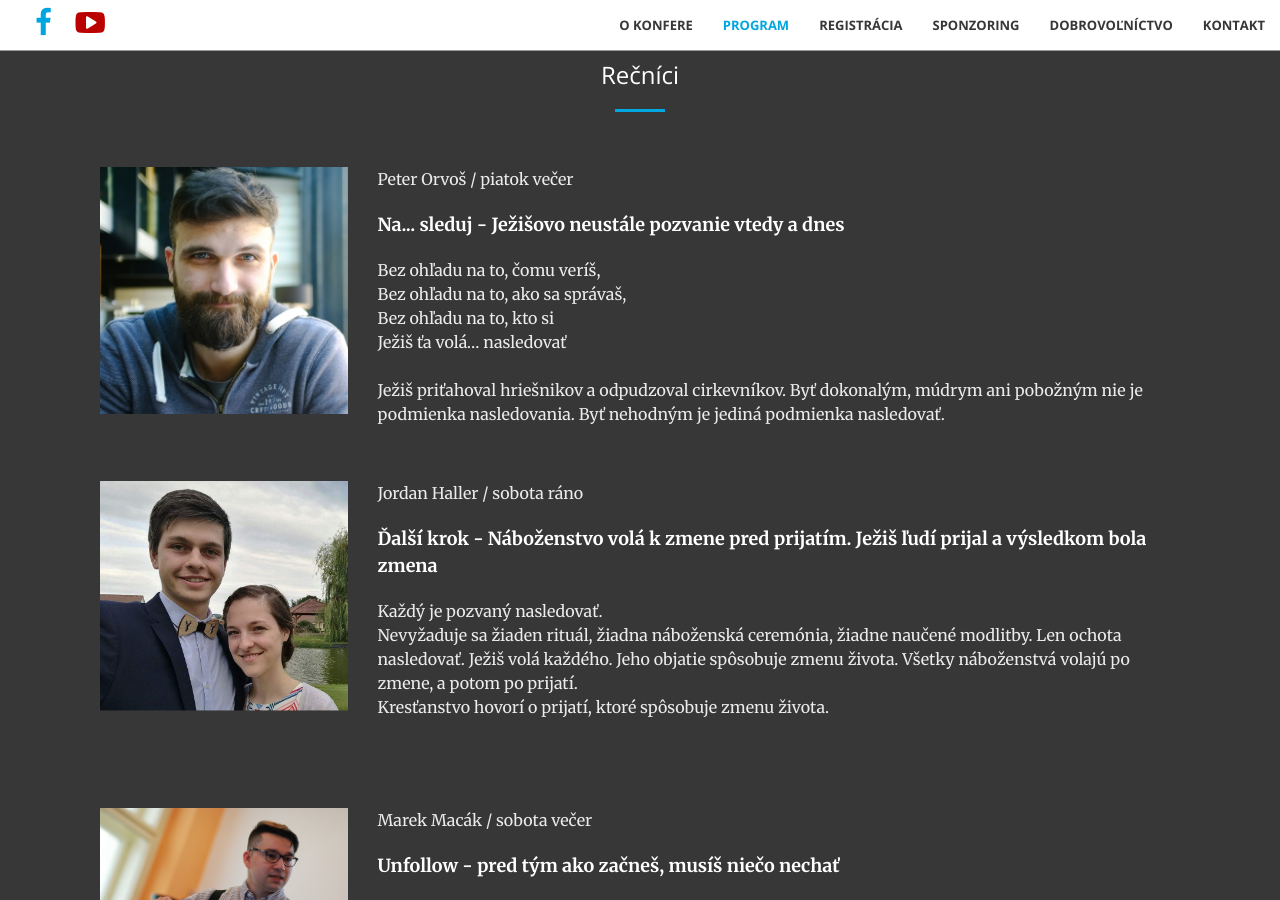
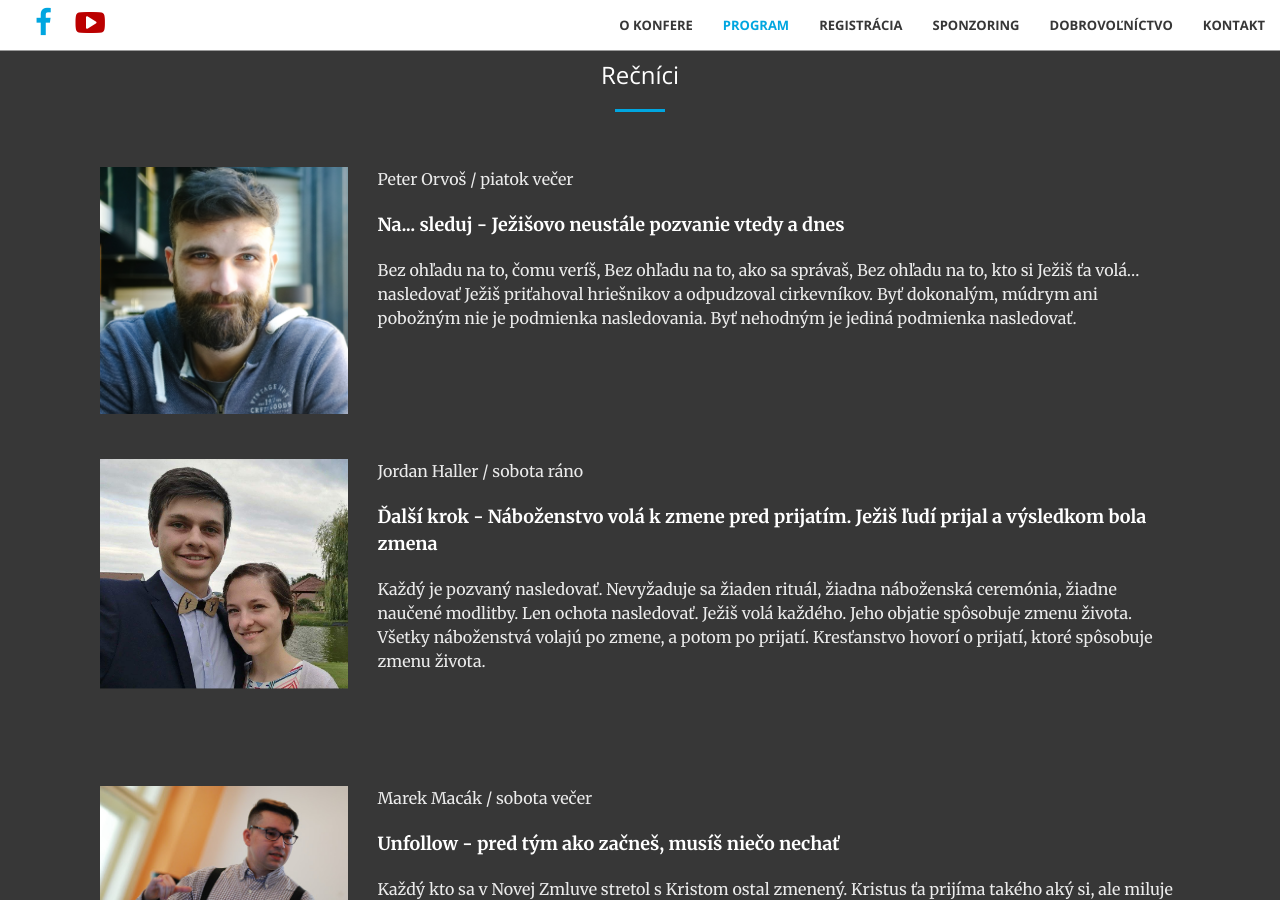
Before and after one commit to BJB-SK/mk2020, a Jekyll site: the page built from index.html, in a window 1280 px wide and 900 px high, scrolled down 1344 px. Built offline with Jekyll 4.4.1, drawn with Linux system fonts in a browser that asks for light colours.

Commit message:
Speakers DRY

```diff
--- a/_includes/program.html
+++ b/_includes/program.html
@@ -14,76 +14,24 @@
         <h3>Rečníci</h3>
         <hr class="dark">
 
-        <div class="text-with-image pic-left col-xs-12">
-        <img src="img/program/porvos.jpg" class="img-responsive col-sm-3 col-xs-12" alt="" />
-          <div class="col-sm-9 col-xs-12">
-          <p class="text-faded">
-            Peter Orvoš / piatok večer<br />
-          </p>
-          <p class="a-bit-bigger">
-            <strong>Na... sleduj - Ježišovo neustále pozvanie vtedy a dnes</strong>
-          </p>
-          <p class="text-faded">
-            Bez ohľadu na to, čomu veríš,<br />
-            Bez ohľadu na to, ako sa správaš,<br />
-            Bez ohľadu na to, kto si<br />
-            Ježiš ťa volá… nasledovať<br />
-            <br />
-            Ježiš priťahoval hriešnikov a odpudzoval cirkevníkov. Byť dokonalým, múdrym ani pobožným nie je podmienka nasledovania. Byť nehodným je jediná podmienka nasledovať.
-          </p>
-          </div>
-        </div>
-
-        <div class="text-with-image pic-left col-xs-12">
-        <img src="img/program/jhaller.jpg" class="img-responsive col-sm-3 col-xs-12" alt="" />
-          <div class="col-sm-9 col-xs-12">
+        {% for speaker in site.data.speakers %}
+          <div class="text-with-image pic-left col-xs-12">
+          <img src="img/program/{{speaker.picture}}" class="img-responsive col-sm-3 col-xs-12" alt="" />
+            <div class="col-sm-9 col-xs-12">
             <p class="text-faded">
-              Jordan Haller / sobota ráno<br />
+              {{speaker.name}} / {{speaker.time}}<br />
             </p>
             <p class="a-bit-bigger">
-              <strong>Ďalší krok - Náboženstvo volá k zmene pred prijatím. Ježiš ľudí prijal a výsledkom bola zmena</strong>
+              <strong>{{speaker.title}}</strong>
             </p>
             <p class="text-faded">
-              Každý je pozvaný nasledovať. <br />
-              Nevyžaduje sa žiaden rituál, žiadna náboženská ceremónia, žiadne naučené modlitby. Len ochota nasledovať. Ježiš volá každého. Jeho objatie spôsobuje zmenu života. Všetky náboženstvá volajú po zmene, a potom po prijatí.
-              <br />
-              Kresťanstvo hovorí o prijatí, ktoré spôsobuje zmenu života.
+              {{speaker.text}}
             </p>
+            </div>
           </div>
-        </div>
-
-        <div class="text-with-image pic-left col-xs-12">
-        <img src="img/program/mmacak.jpg" class="img-responsive col-sm-3 col-xs-12" alt="" />
-          <div class="col-sm-9 col-xs-12">
-            <p class="text-faded">
-              Marek Macák / sobota večer
-            </p>
-            <p class="a-bit-bigger">
-              <strong>Unfollow - pred tým ako začneš, musíš niečo nechať</strong>
-            </p>
-            <p class="text-faded">
-              Každý kto sa v Novej Zmluve stretol s Kristom ostal zmenený. Kristus ťa prijíma takého aký si, ale miluje ťa príliš na to, aby ťa ponechal takého aký si. Bude sa ťa pýtať nepríjemné otázky. Zapichne ti kópiou do srdca. Ale bude to stáť za to.
-            </p>
-          </div>
-        </div>
-
-        <div class="text-with-image pic-left col-xs-12">
-        <img src="img/program/rnagypal.jpg" class="img-responsive col-sm-3 col-xs-12" alt="" />
-          <div class="col-sm-9 col-xs-12">
-            <p class="text-faded">
-              Richard Nagypál / nedeľa ráno<br />
-            </p>
-            <p class="a-bit-bigger">
-              <strong>Život, ktorý vyvoláva otázky</strong>
-            </p>
-            <p class="text-faded">
-              Kristus si od teba môže vyžiadať ďaleko viac ako si pripravený dať, ale môže ti dať nekonečne viac, ako sa odvažuješ prosiť. Pozýva ťa k životu, ktorý sa nebojí veci, ktorú potrebuješ zmeniť. K životu, ktorý vyvoláva otázky.
-            </p>
-          </div>
-        </div>
+        {% endfor %}
 
         <br />
-
       </div>
     </div>
   </div>
```
Also changed, not shown: _data/speakers.yml (added, +35 -0 lines).
